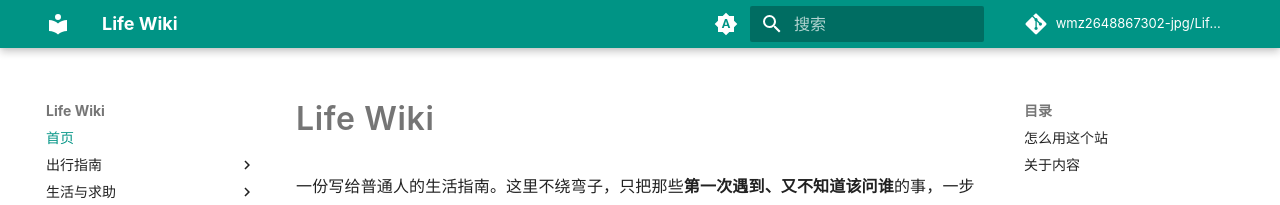
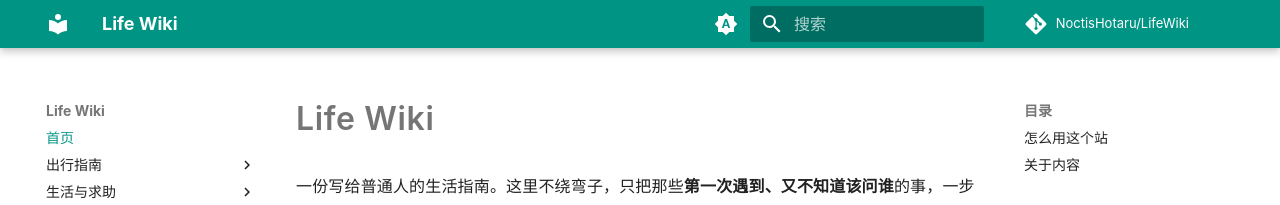
Before and after one commit to NoctisHotaru/LifeWiki, an MkDocs documentation site: the page built from docs/index.md, in a window 1280 px wide. Shown: the top 205 px of the page. Built offline with MkDocs 1.6.1 and Material for MkDocs 9.7.7, drawn with Linux system fonts in a browser that asks for light colours; comment, search, counter and statistics services are not loaded.

Commit message:
Update site URL and repository information

```diff
--- a/mkdocs.yml
+++ b/mkdocs.yml
@@ -3,11 +3,11 @@ site_description: 一份写给普通人的生活指南知识库
 site_author: Life Wiki
 
 # 网站正式发布后的地址（绑定自己的域名后，这里要同步改）
-site_url: https://wmz2648867302-jpg.github.io/LifeWiki/
+site_url: https://noctishotaru.github.io/LifeWiki/
 
 # 源码仓库地址（页面右上角会显示入口）
-repo_url: https://github.com/wmz2648867302-jpg/LifeWiki
-repo_name: wmz2648867302-jpg/LifeWiki
+repo_url: https://github.com/NoctisHotaru/LifeWiki
+repo_name: NoctisHotaru/LifeWiki
 
 # 关掉“编辑本页”按钮（本站不做在线编辑）
 edit_uri: ""
```
